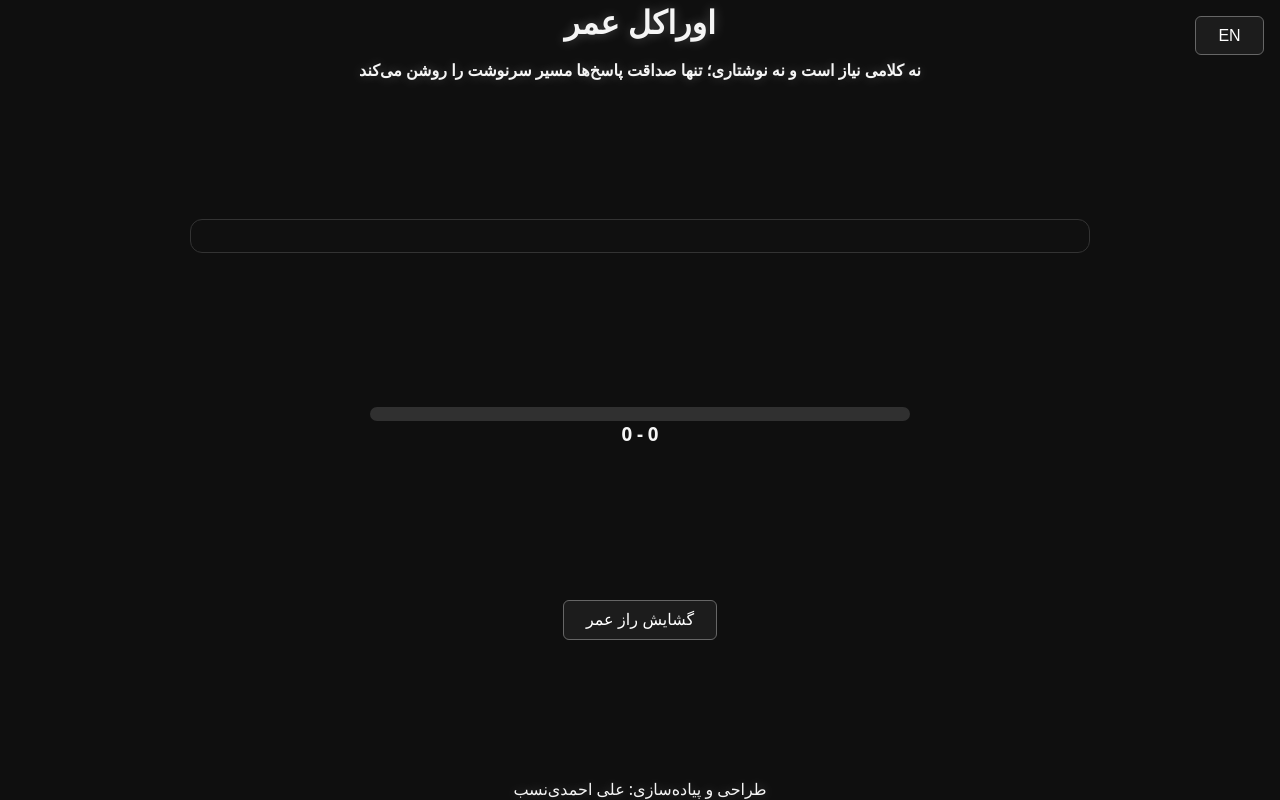
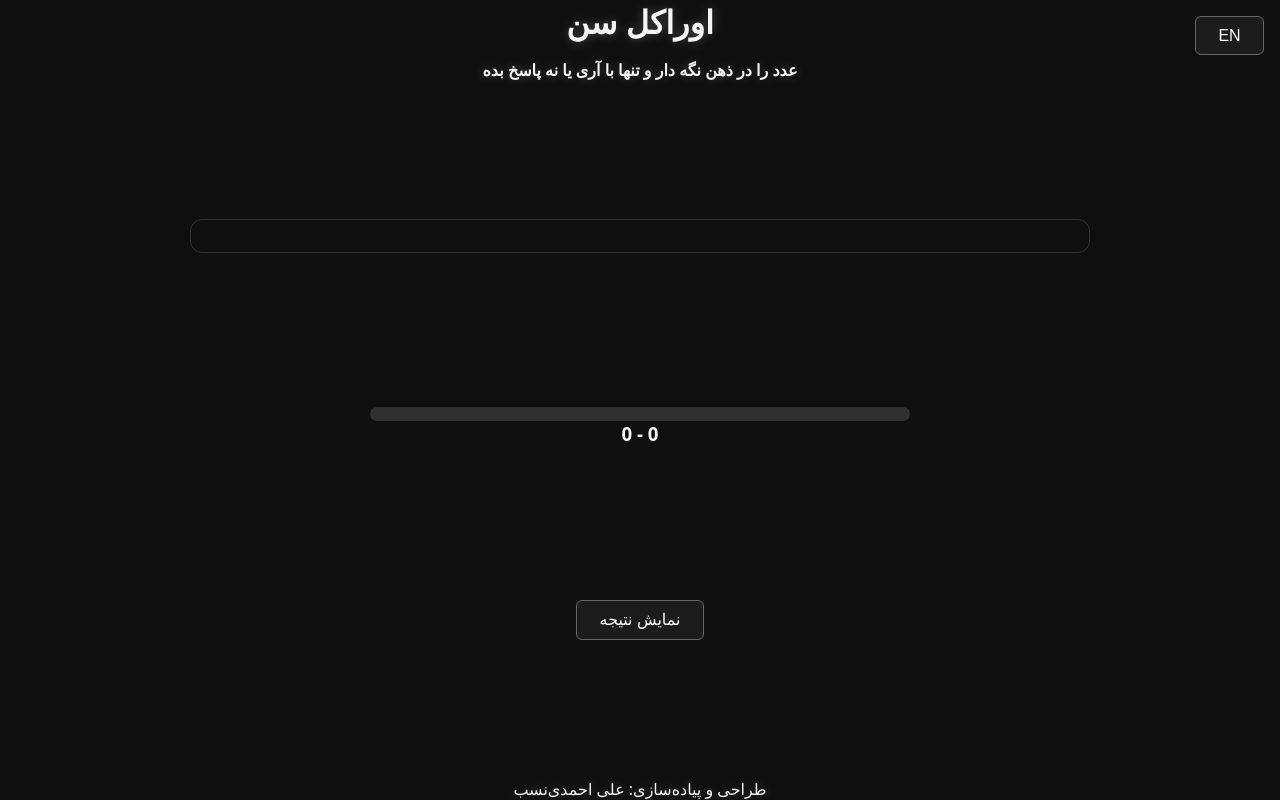
Before and after one commit to ali1898/oracle-ritual, an Angular app: page /game in a window 1280 px wide. Built offline with nearby package versions, Linux system fonts and the light colour scheme.

Commit message:
update texts of site

```diff
--- a/src/app/core/constants/texts.ts
+++ b/src/app/core/constants/texts.ts
@@ -1,38 +1,31 @@
 export const TEXTS = {
   fa: {
-    title: 'اوراکل عمر',
-    subtitle:
-      'در سکوت به سالی از زندگی‌ات بیندیش… پرده‌ی راز به آرامی کنار خواهد رفت',
-    guide:
-      'نه کلامی نیاز است و نه نوشتاری؛ تنها صداقت پاسخ‌ها مسیر سرنوشت را روشن می‌کند',
-    selectANumber: 'از ژرفای ذهن، سالی از عمرت را چون رازی خاموش فراخوان',
+    title: 'اوراکل سن',
+    subtitle: 'به عددی فکر کن؛ پاسخ از پیش روشن است',
+    guide: 'عدد را در ذهن نگه دار و تنها با آری یا نه پاسخ بده',
+    selectANumber: 'شروع بازی',
     cardNumber: 'کارت',
-    hint: 'آیا پژواک سال‌های زندگی‌ات در این کارت پدیدار گشته است؟',
-    yes: 'آری',
-    no: 'نه',
-    reveal: 'گشایش راز عمر',
-    resultTitle: 'سن نهفته در ژرفای ذهن',
-    resultSubtitle: 'همان رازی که از آغاز در تقدیرت نوشته شده بود',
-    restart: 'آغاز دوباره آیین',
+    yes: 'بله',
+    no: 'خیر',
+    reveal: 'نمایش نتیجه',
+    resultTitle: 'عدد نهایی',
+    resultSubtitle: 'همان عددی که از ابتدا در ذهن داشتی',
+    restart: 'شروع دوباره',
     footer: 'طراحی و پیاده‌سازی: علی احمدی‌نسب',
   },
+
   en: {
-    title: 'Oracle of Age',
-    subtitle:
-      'In silence, summon a year of your life… the veil of mystery shall be lifted',
-    guide:
-      'No words, no writing—only the honesty of your answers lights the path of fate',
-    selectANumber:
-      'From the depths of thought, call forth an age as a hidden secret',
+    title: 'Age Oracle',
+    subtitle: 'Think of a number. The answer is already known.',
+    guide: 'Keep the number in mind and answer only yes or no',
+    selectANumber: 'Start',
     cardNumber: 'Card',
-    hint: 'Does the whisper of your years reveal itself upon this card?',
-    yes: 'YES',
-    no: 'NO',
-    reveal: 'Unveil the Secret of Age',
-    resultTitle: 'The Age Concealed Within',
-    resultSubtitle:
-      'The secret inscribed in your destiny from the very beginning',
-    restart: 'Commence the Ritual Anew',
-    footer: 'Designed & Envisioned by Ali Ahmadi Nasab',
+    yes: 'Yes',
+    no: 'No',
+    reveal: 'Reveal Result',
+    resultTitle: 'Final Number',
+    resultSubtitle: 'The number you had in mind from the beginning',
+    restart: 'Restart',
+    footer: 'Designed & Developed by Ali Ahmadi Nasab',
   },
 };
```
